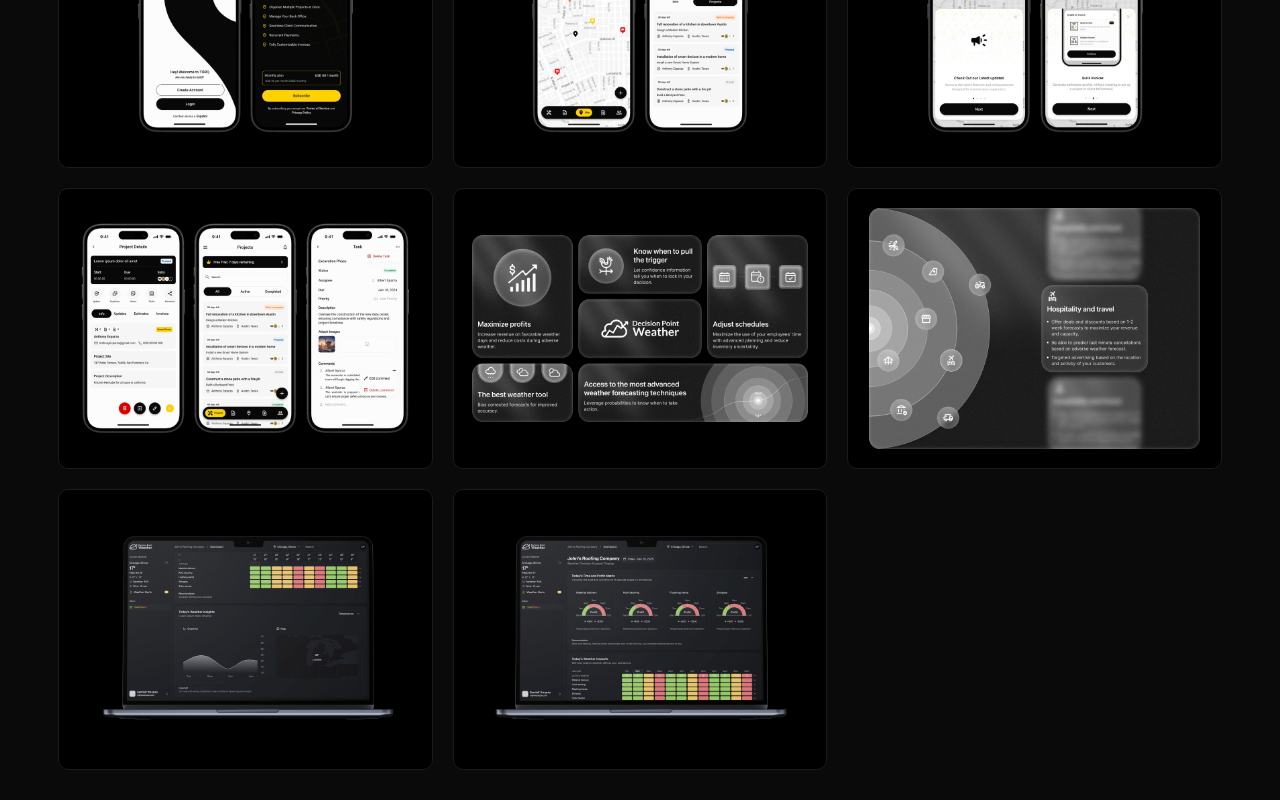
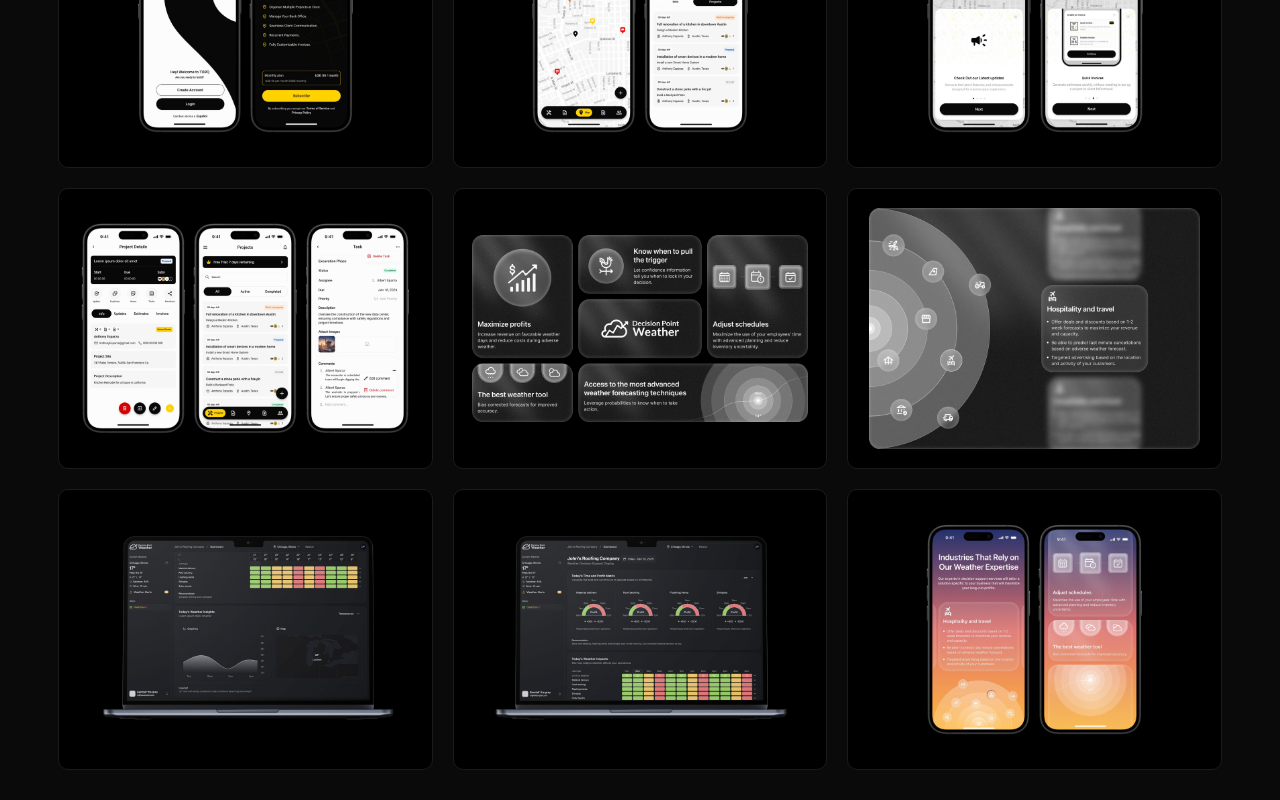
Before and after one commit to eudisalvz/portfolio-claude, a Next.js app: page /portfolio in a window 1280 px wide. Shown: the part 544-1344 px from the top of the page. Built offline with nearby package versions, Linux system fonts and the light colour scheme; a web font is replaced by a local one.

Commit message:
feat: add dpw-img1 to portfolio gallery

```diff
--- a/app/portfolio/page.tsx
+++ b/app/portfolio/page.tsx
@@ -14,6 +14,7 @@ const cards = [
   { id: 9,  src: "/img8.png",      position: "center center" },
   { id: 10, src: "/dpw-img2.png",  position: "center center" },
   { id: 11, src: "/dpw-img4.png",  position: "center center" },
+  { id: 12, src: "/dpw-img1.png",  position: "center center" },
 ];
 
 const cardStyle: React.CSSProperties = {
```
